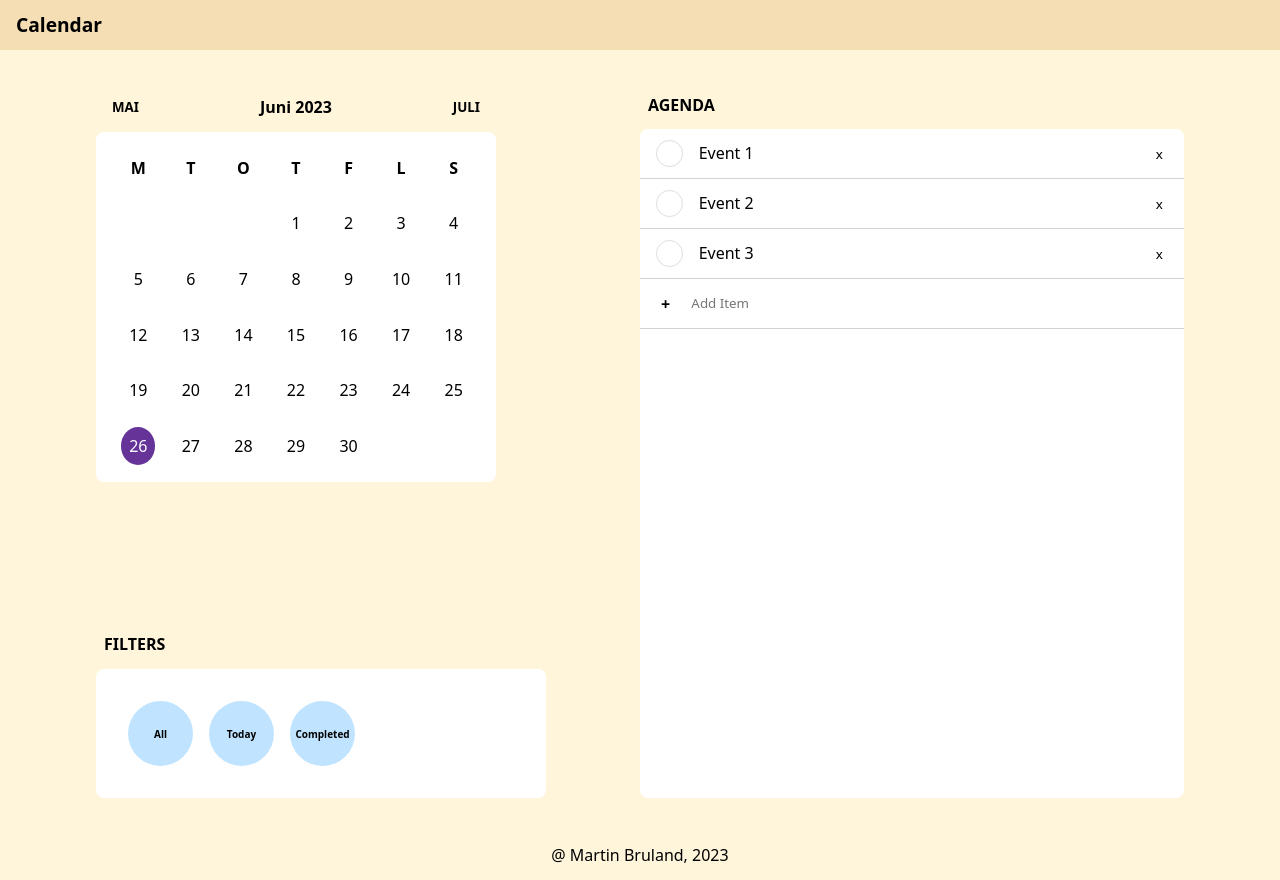
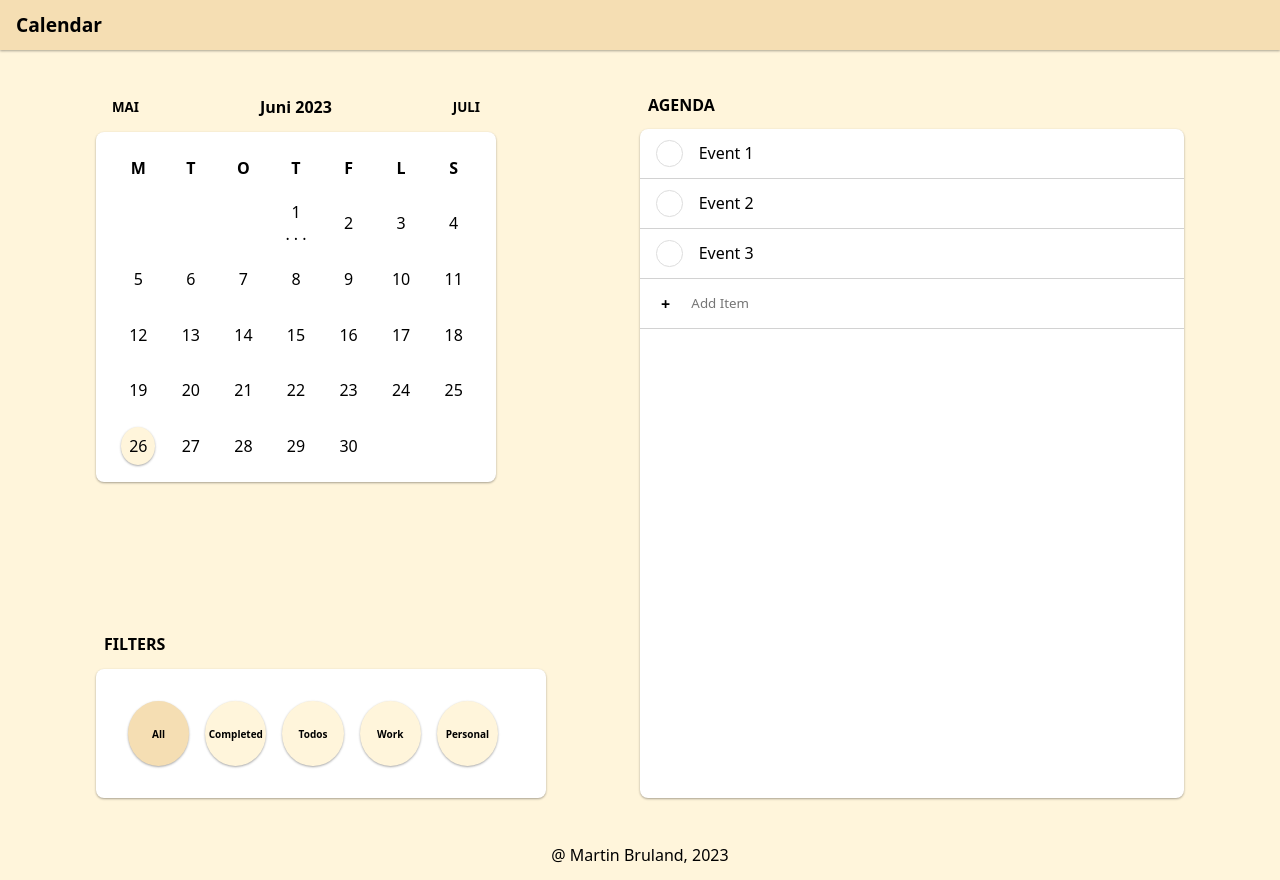
Before and after one commit to MartinBruland/Calendar-Angular, an Angular app: page / in a window 1280 px wide. Built offline with nearby package versions, Linux system fonts and the light colour scheme.

Commit message:
Added input/output flow between components. Added Filtering on Date and Tags. Design changes. Etc..

```diff
--- a/src/app/app.component.html
+++ b/src/app/app.component.html
@@ -10,11 +10,11 @@
 
   <main class="content">
     <section>
-      <app-calendar />
-      <app-actions />
+      <app-calendar [inputEvents]="events" (outputDate)="receiveSelectedDate($event)" />
+      <app-actions [inputEvents]="events" (outputTag)="receiveSelectedTag($event)" />
     </section>
     <section>
-      <app-list />
+      <app-list [inputDate]="selectedDate" [inputTag]="selectedTag" (outputEvents)="receiveCalendarEvents($event)" />
     </section>
   </main>
 
--- a/src/app/app.component.scss
+++ b/src/app/app.component.scss
@@ -20,6 +20,7 @@
     align-items: center;
 
     background-color: wheat;
+    box-shadow: 0 1px 3px rgba(0,0,0,0.12), 0 1px 2px rgba(0,0,0,0.24);
 
     & h1 {
         font-size: larger;
--- a/src/app/app.component.ts
+++ b/src/app/app.component.ts
@@ -1,4 +1,5 @@
-import { Component } from '@angular/core';
+import { Component, ChangeDetectorRef } from '@angular/core';
+import { CalendarEvent } from 'src/types/types';
 
 @Component({
   selector: 'app-root',
@@ -8,6 +9,28 @@ import { Component } from '@angular/core';
 export class AppComponent {
 
   title = 'Calendar';
+
   owner = '@ Martin Bruland, 2023';
 
+  selectedDate: Date | undefined = undefined;
+
+  selectedTag: string | undefined = undefined;
+
+  events: CalendarEvent[] = [];
+
+  constructor(private cdr: ChangeDetectorRef) {}
+
+  receiveSelectedDate(date: Date) {
+    this.selectedDate = date;
+  };
+
+  receiveSelectedTag(tag: string) {
+    this.selectedTag = tag;
+  };
+
+  receiveCalendarEvents(events: CalendarEvent[]) {
+    this.events = events;
+    this.cdr.detectChanges();
+  };
+
 }
--- a/src/components/actions/actions.component.html
+++ b/src/components/actions/actions.component.html
@@ -1,13 +1,12 @@
 <div class="view">
 
     <div class="header">
-        <p>FILTERS</p>
+        <p> {{label}} </p>
     </div>
 
     <div class="content">
-        <button class="button"> All </button>
-        <button class="button"> Today </button>
-        <button class="button"> Completed </button>
+        <button class="button" [ngClass]="{'button-selected': tag === selectedTag}" (click)="selectHandler(tag)"
+            *ngFor="let tag of availableTags"> {{tag}} </button>
     </div>
 
 </div>
--- a/src/components/actions/actions.component.scss
+++ b/src/components/actions/actions.component.scss
@@ -4,7 +4,6 @@
 
 .view {
     width: 450px;
-
     display: flex;
     flex-direction: column;
 }
@@ -38,6 +37,7 @@
 
     border-radius: 8px;
     background-color: white;
+    box-shadow: 0 1px 3px rgba(0, 0, 0, 0.12), 0 1px 2px rgba(0, 0, 0, 0.24);
 }
 
 .button {
@@ -53,14 +53,14 @@
     font-size: x-small;
     font-weight: bold;
     cursor: pointer;
-    background-color: rgb(192, 228, 255);
-
+    background-color: rgb(255, 245, 219);
+    box-shadow: 0 1px 3px rgba(0, 0, 0, 0.12), 0 1px 2px rgba(0, 0, 0, 0.24);
 }
 
 .button:last-child {
     margin-right: none;
 }
 
-.button:hover {
-    background-color: rgb(242, 192, 255);
+.button-selected {
+    background-color: wheat;
 }
--- a/src/components/actions/actions.component.ts
+++ b/src/components/actions/actions.component.ts
@@ -1,10 +1,44 @@
-import { Component } from '@angular/core';
+import { Component, Input, Output, EventEmitter, OnChanges, SimpleChanges } from '@angular/core';
+import { CalendarEvent } from 'src/types/types';
 
 @Component({
   selector: 'app-actions',
   templateUrl: './actions.component.html',
   styleUrls: ['./actions.component.scss']
 })
-export class ActionsComponent {
+export class ActionsComponent implements OnChanges {
+
+  @Input() inputEvents: CalendarEvent[] | undefined;
+
+  @Output() outputTag: EventEmitter<string> = new EventEmitter<string>();
+
+  label = "FILTERS";
+
+  defaultTags = ["All", "Completed"];
+
+  availableTags = this.defaultTags;
+
+  selectedTag = this.defaultTags[0];
+
+
+  ngOnChanges(changes: SimpleChanges): void {
+    for (const propName in changes) {
+      if (propName === "inputEvents") {
+        const chng = changes[propName];
+        const updatedEvents: CalendarEvent[] = chng.currentValue;
+        const tags = [...this.defaultTags, ...updatedEvents.map(event => event.tag)]
+        this.availableTags = [...new Set(tags)];
+      };
+    }
+  };
+
+  outputEmitHandler(val: string) {
+    this.outputTag.emit(val);
+  };
+
+  selectHandler = (val: string) => {
+    this.selectedTag = val;
+    this.outputEmitHandler(val);
+  };
 
 }
--- a/src/components/calendar/calendar.component.html
+++ b/src/components/calendar/calendar.component.html
@@ -12,12 +12,13 @@
             <p class="day"> {{day[0]}} </p>
         </div>
 
-            <div *ngFor="let date of visibleDates">
+        <div class="date-container" *ngFor="let date of visibleDates">
             <p class="date" [ngClass]="{
                 'date-current': date === today.getDate() && currentMonth == today.getMonth() && currentYear === today.getFullYear(),
                 'date-selected': selectedDate && date === selectedDate.getDate() && currentMonth === selectedDate.getMonth() && currentYear === selectedDate.getFullYear(),
                 'date-hidden': date === 0,
-            }" (click)="selectHandler(date)">{{ date }}</p>
+            }" (click)="selectHandler(date)"> {{ date }} </p>
+            <p class="date-hasContent" *ngIf="hasContent(date)"> . . . </p>
         </div>
     </div>
 
--- a/src/components/calendar/calendar.component.scss
+++ b/src/components/calendar/calendar.component.scss
@@ -7,6 +7,7 @@
 .view {
     width: 400px;
     height: 350px;
+
 }
 
 .header {
@@ -48,6 +49,8 @@
     align-items: center;
     flex-wrap: wrap;
 
+    box-shadow: 0 1px 3px rgba(0,0,0,0.12), 0 1px 2px rgba(0,0,0,0.24);
+
     & div {
         width: calc(100%/7);
         aspect-ratio: 1;
@@ -60,25 +63,37 @@
     & .day {
         text-transform: uppercase;
         font-weight: bold;
+        user-select: none;
+    }
+
+    & .date-container {
+        display: flex;
+        flex-direction: column;
+        justify-content: center;
+        align-items: center;
+    }
+
+    & .date-hasContent {
+        color: black;
     }
 
     & .date {
         cursor: pointer;
-
+        user-select: none;
     }
 
     & .date-current {
         border-radius: 50%;
-        background-color: rebeccapurple;
-        color: white;
+        background-color: rgb(255, 245, 219);
         padding: 8px;
+        box-shadow: 0 1px 3px rgba(0,0,0,0.12), 0 1px 2px rgba(0,0,0,0.24);
     }
 
     & .date-selected {
         border-radius: 50%;
-        background-color: green;
-        color: white;
+        background-color: wheat;
         padding: 8px;
+        box-shadow: 0 1px 3px rgba(0,0,0,0.12), 0 1px 2px rgba(0,0,0,0.24);
     }
 
     & .date-hidden {
--- a/src/components/calendar/calendar.component.ts
+++ b/src/components/calendar/calendar.component.ts
@@ -1,11 +1,15 @@
-import { Component, OnInit } from '@angular/core';
+import { Component, Input, OnInit, Output, EventEmitter, OnChanges, SimpleChanges } from '@angular/core';
+import { CalendarEvent } from 'src/types/types';
 
 @Component({
   selector: 'app-calendar',
   templateUrl: './calendar.component.html',
   styleUrls: ['./calendar.component.scss']
 })
-export class CalendarComponent implements OnInit {
+export class CalendarComponent implements OnChanges, OnInit {
+
+  @Input() inputEvents: CalendarEvent[] | undefined;
+  @Output() outputDate: EventEmitter<Date> = new EventEmitter<Date>();
 
   today = new Date();
 
@@ -27,6 +31,16 @@ export class CalendarComponent implements OnInit {
 
   selectedDate: Date | undefined = undefined;
 
+
+  ngOnChanges(changes: SimpleChanges): void {
+    for (const propName in changes) {
+      if (propName === "inputEvents") {
+        const chng = changes[propName];
+        const updatedEvents: CalendarEvent[] = chng.currentValue;
+        //this.availableTags = updatedEvents.map(item => item.tag);
+      }
+    }
+  };
 
   ngOnInit(): void {
     this.updateUI()
@@ -51,8 +65,20 @@ export class CalendarComponent implements OnInit {
     this.updateUI();
   };
 
+  outputEmitHandler = (date: Date | undefined) => {
+    this.outputDate.emit(date);
+  };
+
   selectHandler = (val: number) => {
-    this.selectedDate = new Date(this.currentYear, this.currentMonth, val);
+    const date = new Date(this.currentYear, this.currentMonth, val);
+
+    const isEqual =
+    (this.selectedDate?.getDate() === date.getDate()) &&
+    (this.selectedDate?.getMonth() === date.getMonth()) &&
+    (this.selectedDate?.getFullYear() === date.getFullYear());
+
+    this.selectedDate = isEqual ? undefined : date;
+    this.outputEmitHandler(this.selectedDate)
   };
 
   getPreviousMonth = () => {
@@ -76,4 +102,14 @@ export class CalendarComponent implements OnInit {
     return [...firstDayList, ...listOfDays]
   };
 
+  hasContent = (date: number): boolean => {
+    const found = this.inputEvents?.find(obj =>
+      obj.startDate?.getDate() === date &&
+      obj.startDate.getMonth() === this.currentMonth &&
+      obj.startDate.getFullYear() === this.currentYear
+    );
+    if (found) return true;
+    return false;
+  };
+
 }
--- a/src/components/list/list.component.html
+++ b/src/components/list/list.component.html
@@ -3,10 +3,9 @@
         <p>AGENDA</p>
     </div>
     <ol class="list">
-        <li class="item" *ngFor="let item of events">
+        <li class="item" *ngFor="let item of readItems()">
             <input type="checkbox" id={{item.id}} (click)="onCheckedHandler($event)" />
             <label (click)="onSelectHandler(item.id)"> {{item.title}} </label>
-            <button (click)="deleteHandler(item.id)">x</button>
         </li>
         <li class="add">
             <label for="add"> + </label>
@@ -53,6 +52,7 @@
             </section>
             </div>
             <div class="modalFooter">
+                <button (click)="deleteHandler(selectedItem.id)">DELETE</button>
                 <button (click)="onSaveHandler(selectedItem)">SAVE</button>
             </div>
         </div>
--- a/src/components/list/list.component.scss
+++ b/src/components/list/list.component.scss
@@ -49,6 +49,7 @@
     border-radius: 8px;
     background-color: white;
     list-style: none;
+    box-shadow: 0 1px 3px rgba(0,0,0,0.12), 0 1px 2px rgba(0,0,0,0.24);
 }
 
 .item {
@@ -85,28 +86,6 @@
     & label {
         cursor: pointer;
     }
-
-    & button {
-        border: none;
-        outline: none;
-        background-color: transparent;
-        cursor: pointer;
-        border-radius: 50%;
-        margin-left: auto;
-        width: 1.3em;
-        height: 1.3em;
-
-        text-align: center;
-        vertical-align: middle;
-    };
-
-    & button:hover {
-        background-color: rgb(255, 183, 183);
-    }
-}
-
-.item:hover {
-    background-color: aliceblue;
 }
 
 .add {
@@ -233,7 +212,7 @@
 
     display: flex;
     flex-direction: row;
-    justify-content: flex-end;
+    justify-content: space-between;
     align-items: flex-end;
 
     & button {
--- a/src/components/list/list.component.ts
+++ b/src/components/list/list.component.ts
@@ -1,4 +1,4 @@
-import { Component } from '@angular/core';
+import { Component, Input, Output, EventEmitter, OnInit, OnChanges, SimpleChanges } from '@angular/core';
 import { CalendarEvent } from '../../types/types'
 
 @Component({
@@ -6,54 +6,30 @@ import { CalendarEvent } from '../../types/types'
   templateUrl: './list.component.html',
   styleUrls: ['./list.component.scss']
 })
-export class ListComponent {
+export class ListComponent implements OnChanges, OnInit {
 
-  // Input: Selected Tag
-  selectedTag = "Work";
+  @Input() inputDate: Date | undefined;
+  @Input() inputTag: string | undefined;
+  @Output() outputEvents: EventEmitter<CalendarEvent[]> = new EventEmitter<CalendarEvent[]>();
 
-  // Input: Selected Date
-  selectedDate = new Date();
-  day = this.selectedDate.getDate();
-  month = this.selectedDate.getMonth();
-  year = this.selectedDate.getFullYear();
+  outputEmitHandler = (events: CalendarEvent[]) => {
+    this.outputEvents.emit(events);
+  };
 
-
-  events: CalendarEvent[] = [
-    {
-      id: "1",
-      title: "Event 1",
-      description: "Example event",
-      tag: "Todos",
-      startDate: new Date("6/1/23"),
-      endDate: new Date("6/7/23"),
-      status: false,
-    },
-    {
-      id: "2",
-      title: "Event 2",
-      description: "Example event",
-      tag: "Work",
-      startDate: new Date("6/1/23"),
-      endDate: new Date("6/7/23"),
-      status: false,
-    },
-    {
-      id: "3",
-      title: "Event 3",
-      description: "Example event",
-      tag: "Personal",
-      startDate: new Date("6/1/23"),
-      endDate: new Date("6/7/23"),
-      status: true,
-    }
-  ];
+  events: CalendarEvent[] = [];
 
   selectedItem: CalendarEvent | undefined = undefined;
 
   editMode = false;
 
+  ngOnInit(): void {
+    this.events = this.reloadCalendarEvents()
+    this.outputEmitHandler(this.events);
+  };
 
-
+  ngOnChanges(changes: SimpleChanges): void {
+    this.outputEmitHandler(this.events);
+  };
 
   setEditMode = () => {
     this.editMode = !this.editMode;
@@ -95,46 +71,125 @@ export class ListComponent {
     const key = (event.target as HTMLInputElement).id;
     const value = (event.target as HTMLInputElement).checked;
     const index = this.events.findIndex((item => item.id === key));
-    this.events[index].status = value;
+    const updatedEvents = [...this.events];
+    updatedEvents[index].status = value;
+    this.events = updatedEvents;
   };
 
   onSaveHandler = (obj: CalendarEvent) => {
-    const index = this.events.findIndex((item => item.id === obj.id));
-    this.events[index] = obj;
+    const updatedEvents = [...this.events];
+    const index = updatedEvents.findIndex((item => item.id === obj.id));
+    updatedEvents[index] = obj;
+    this.events = updatedEvents;
+    this.outputEmitHandler(updatedEvents);
     this.setEditMode();
   };
 
-
   createHandler = (event: Event) => {
     const val = (event.target as HTMLInputElement).value;
+
+    const selectedDate = this.inputDate ? this.inputDate : new Date();
+
     const obj: CalendarEvent = {
       id: String(Math.floor(Math.random() * 999999)),
       title: val,
       description: "",
-      tag: "",
+      tag: "Work",
+      startDate: selectedDate,
       status: false,
     }
-    this.events.push(obj);
+    const updatedEvents = [...this.events];
+    updatedEvents.push(obj);
+    this.events = updatedEvents;
+    this.outputEmitHandler(updatedEvents);
   };
 
   readItems = () => {
-    return this.events;
+
+    const originalEvents: CalendarEvent[] = this.events;
+
+    let filteredEvents: CalendarEvent[] = [];
+
+    filteredEvents = originalEvents;
+
+    if (this.inputTag === "All") {
+      filteredEvents = originalEvents;
+    };
+
+    if (this.inputTag === "Completed") {
+      filteredEvents = this.filterItemsByStatus(true, originalEvents);
+    };
+
+    if (this.inputTag && this.inputTag !== "All" && this.inputTag !== "Completed") {
+      filteredEvents = this.filterItemsByTag(this.inputTag, originalEvents);
+    };
+
+    if (this.inputTag && this.inputDate) {
+      filteredEvents = this.filterItemsByDate(this.inputDate, filteredEvents);
+    };
+
+    if (!this.inputTag && this.inputDate) {
+      filteredEvents = this.filterItemsByDate(this.inputDate, originalEvents);
+    };
+
+    return filteredEvents;
   };
 
   deleteHandler = (id: string) => {
-    this.events = this.events.filter(item => item.id !== id);
+    const updatedEvents = [...this.events].filter(item => item.id !== id);
+    this.events = updatedEvents;
+    this.outputEmitHandler(updatedEvents);
+    this.setEditMode();
   };
 
-  filterItemsByTag = (val: string) => {
-    return this.events.filter(item => item.tag === val);
+  filterItemsByTag = (val: string, data: CalendarEvent[]) => {
+    return [...data].filter(item => item.tag === val);
   };
 
-  filterItemsByDate = (val: string) => {
-    return this.events.filter(item => item.startDate === new Date(val));
+  filterItemsByDate = (val: Date, data: CalendarEvent[]) => {
+    return [...data].filter(item =>
+      item.startDate?.getDate() === val.getDate() &&
+      item.startDate.getMonth() === val.getMonth() &&
+      item.startDate.getFullYear() === val.getFullYear()
+    );
   };
 
-  filterItemsByStatus = (val: boolean) => {
-    return this.events.filter(item => item.status === val);
+  filterItemsByStatus = (val: boolean, data: CalendarEvent[]) => {
+    return [...data].filter(item => item.status === val);
+  };
+
+
+
+  reloadCalendarEvents = () => {
+    return [
+      {
+        id: "1",
+        title: "Event 1",
+        description: "Example event",
+        tag: "Todos",
+        startDate: new Date("6/1/23"),
+        endDate: new Date("6/7/23"),
+        status: false,
+      },
+      {
+        id: "2",
+        title: "Event 2",
+        description: "Example event",
+        tag: "Work",
+        startDate: new Date("6/1/23"),
+        endDate: new Date("6/7/23"),
+        status: false,
+      },
+      {
+        id: "3",
+        title: "Event 3",
+        description: "Example event",
+        tag: "Personal",
+        startDate: new Date("6/1/23"),
+        endDate: new Date("6/7/23"),
+        status: true,
+      }
+    ] as CalendarEvent[]
   };
 
 }
```
